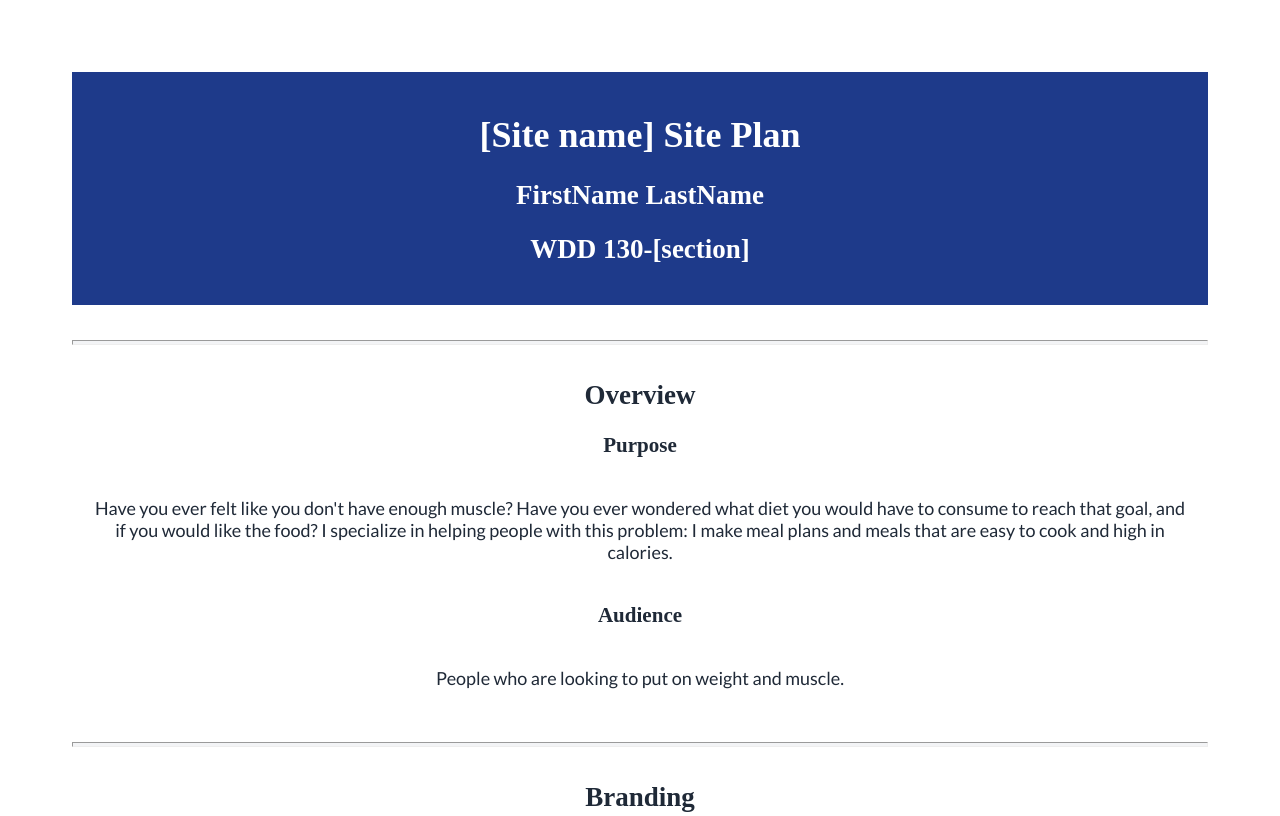
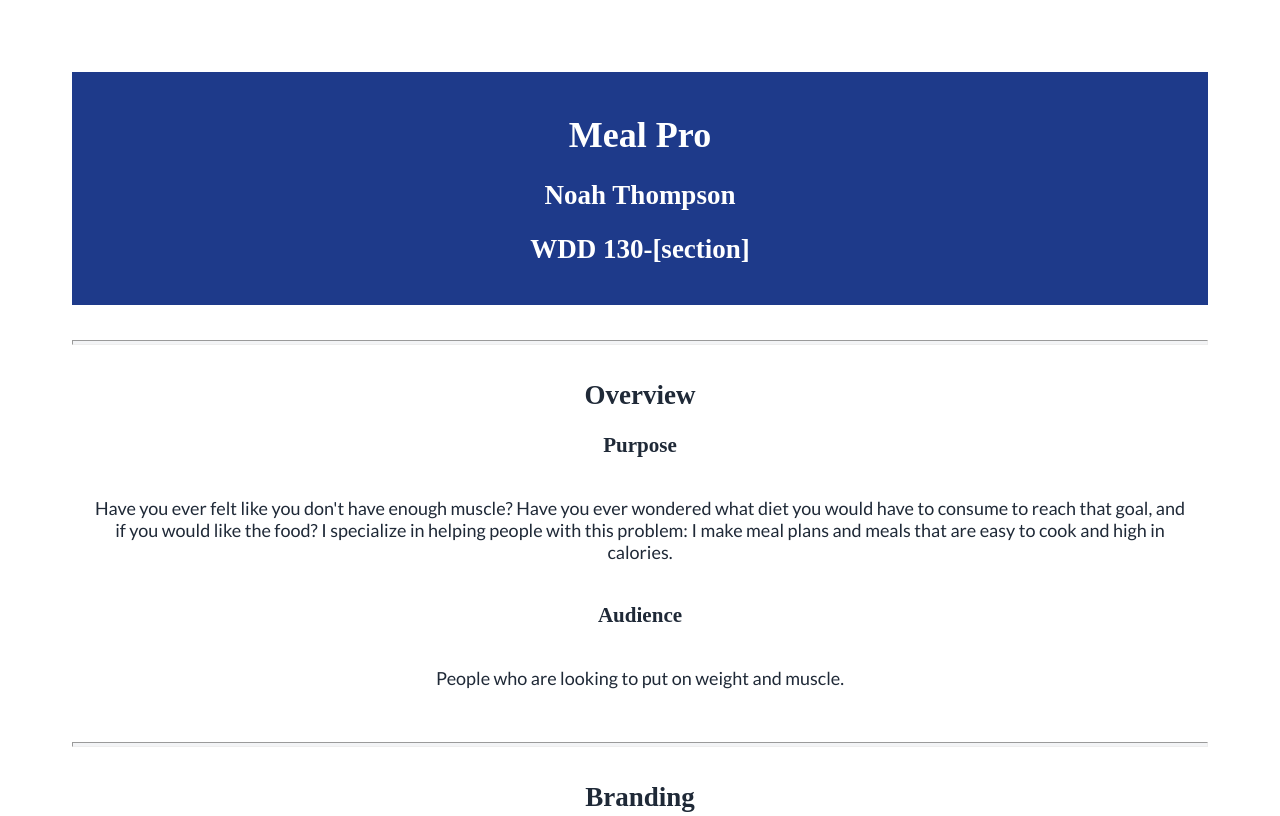
Before and after one commit to noahrthompson/wdd130, a plain HTML site: page personal-site/site-plan.html in a window 1280 px wide. Shown: the top 816 px of the page. Drawn offline with Linux system fonts and the light colour scheme; files that its build step writes are made by us from their sources; a web font is replaced by a local one.

Commit message:
movefolder

```diff
--- a/personal-site/site-plan.html
+++ b/personal-site/site-plan.html
@@ -10,8 +10,8 @@
 
   <body>
     <header>
-      <h1>[Site name] Site Plan</h1>
-      <h2>FirstName LastName</h2>
+      <h1>Meal Pro</h1>
+      <h2>Noah Thompson</h2>
       <h2>WDD 130-[section]</h2>
       <!-- In the header above, add the name or your site, your name and class number. For example if you are in section 3 you would put WDD 130.03 -->
     </header>
```
Also changed, not shown: personal-site/styles/site-plan.css (renamed from personal-site/site-plan.css).
